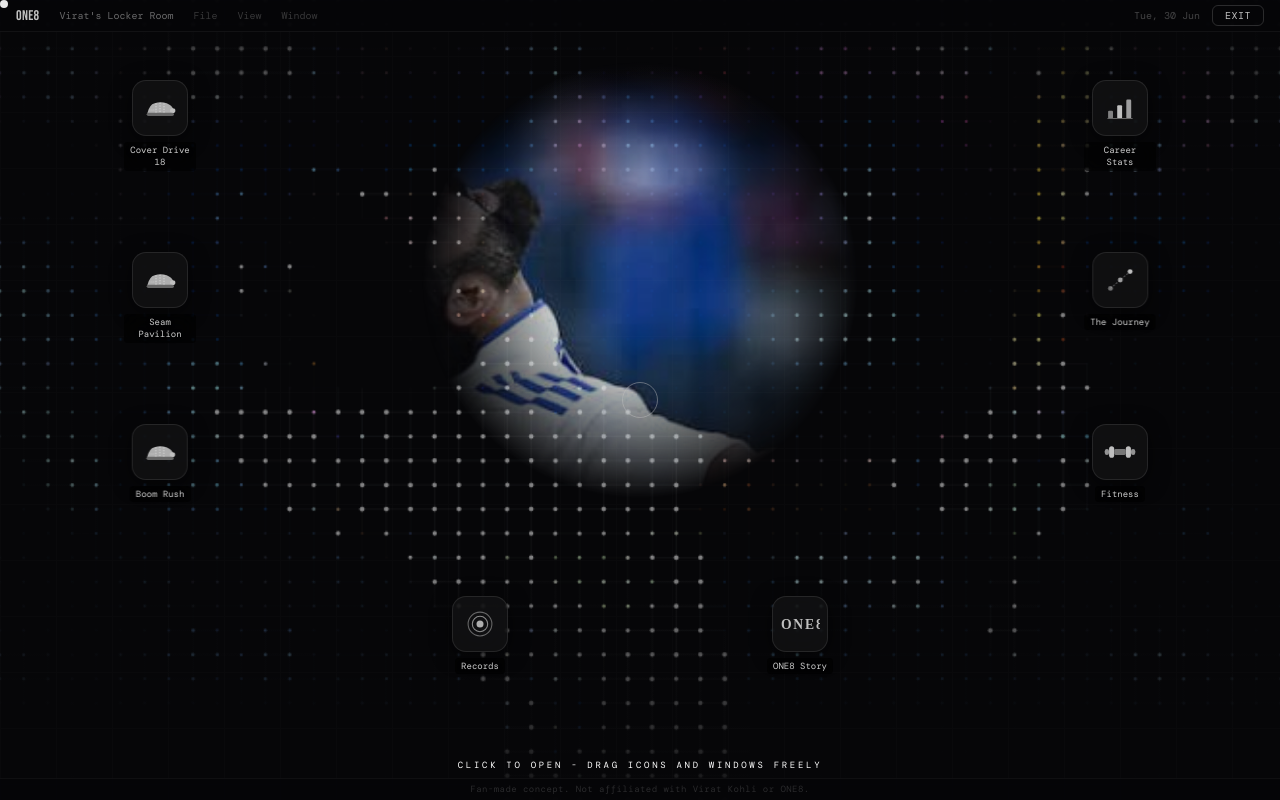
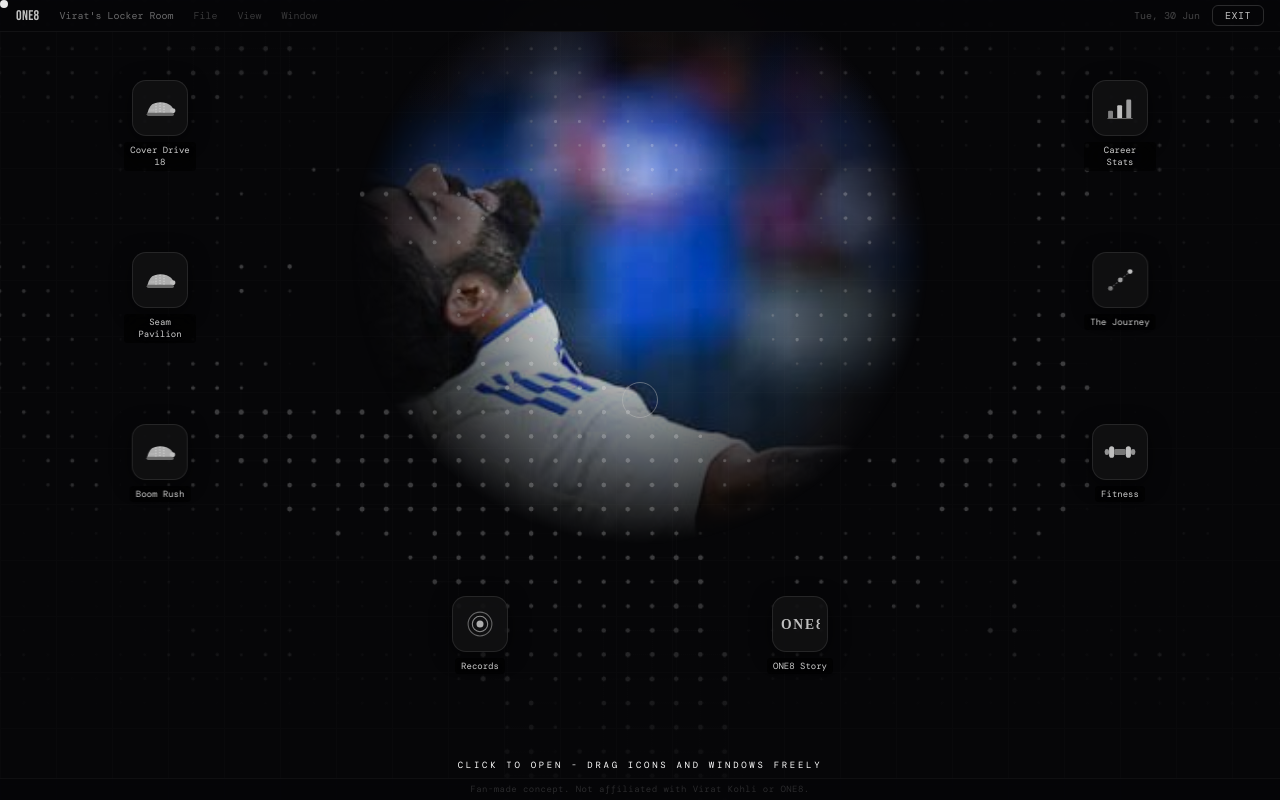
Before and after one commit to devkunal2812/one8, a Next.js app: page /locker-room in a window 1280 px wide. Built offline with nearby package versions, Linux system fonts and the light colour scheme.

Commit message:
fix: locker room background - remove blue tint (dither blend mode screen->lighten + grayscale), sharper photo (full opacity, no darkening filters), smoother 4-stop mask gradient for gradual edge falloff, balanced 340px spotlight

```diff
--- a/src/components/sections/LockerRoom.tsx
+++ b/src/components/sections/LockerRoom.tsx
@@ -66,10 +66,9 @@
 
 /* ── Interactive background: dither pattern reveals Virat photo on cursor proximity ── */
 function LockerBackground() {
-  const wrapRef  = useRef<HTMLDivElement>(null)
   const photoRef = useRef<HTMLDivElement>(null)
-  const mouse    = useRef({ x: 0.5, y: 0.35 }) // normalized 0..1, default soft-center
-  const display  = useRef({ x: 0.5, y: 0.35 })
+  const mouse    = useRef({ x: 0.5, y: 0.32 })
+  const display  = useRef({ x: 0.5, y: 0.32 })
 
   useEffect(() => {
     const onMove = (e: MouseEvent) => {
@@ -86,13 +85,15 @@
     let raf: number
     const lerp = (a: number, b: number, t: number) => a + (b - a) * t
     const tick = () => {
-      display.current.x = lerp(display.current.x, mouse.current.x, 0.06)
-      display.current.y = lerp(display.current.y, mouse.current.y, 0.06)
+      display.current.x = lerp(display.current.x, mouse.current.x, 0.07)
+      display.current.y = lerp(display.current.y, mouse.current.y, 0.07)
       const px = `${display.current.x * 100}%`
       const py = `${display.current.y * 100}%`
       if (photoRef.current) {
-        photoRef.current.style.maskImage    = `radial-gradient(circle 280px at ${px} ${py}, black 0%, black 35%, transparent 78%)`
-        photoRef.current.style.webkitMaskImage = photoRef.current.style.maskImage
+        // Soft, wide falloff - no hard edge, photo fades gently into dither
+        const mask = `radial-gradient(circle 340px at ${px} ${py}, black 0%, black 18%, rgba(0,0,0,0.5) 50%, transparent 85%)`
+        photoRef.current.style.maskImage = mask
+        photoRef.current.style.webkitMaskImage = mask
       }
       raf = requestAnimationFrame(tick)
     }
@@ -106,46 +107,46 @@
   }, [])
 
   return (
-    <div ref={wrapRef} className="absolute inset-0 z-0 overflow-hidden pointer-events-none">
-      {/* Base: deep black */}
+    <div className="absolute inset-0 z-0 overflow-hidden pointer-events-none">
+      {/* Base */}
       <div className="absolute inset-0" style={{ background: '#060608' }} />
 
-      {/* Dither pattern layer - always visible, subtle */}
+      {/* Virat photo layer - sharp, natural color, masked reveal */}
+      <div
+        ref={photoRef}
+        className="absolute inset-0"
+        style={{
+          backgroundImage: 'url(/images/locker-virat.jpeg)',
+          backgroundSize: 'cover',
+          backgroundPosition: 'center 18%',
+          opacity: 1,
+          filter: 'contrast(1.04) saturate(1.05)',
+          maskImage: 'radial-gradient(circle 340px at 50% 32%, black 0%, black 18%, rgba(0,0,0,0.5) 50%, transparent 85%)',
+          WebkitMaskImage: 'radial-gradient(circle 340px at 50% 32%, black 0%, black 18%, rgba(0,0,0,0.5) 50%, transparent 85%)',
+        }}
+      />
+
+      {/* Dither pattern - desaturated overlay, only in non-photo areas via multiply (keeps photo clean) */}
       <div
         className="absolute inset-0"
         style={{
           backgroundImage: 'url(/images/locker-dither.png)',
           backgroundSize: 'cover',
           backgroundPosition: 'center',
-          opacity: 0.5,
-          mixBlendMode: 'screen',
+          opacity: 0.22,
+          filter: 'grayscale(1) brightness(1.3)',
+          mixBlendMode: 'lighten',
         }}
       />
 
-      {/* Virat photo layer - masked, revealed near cursor */}
-      <div
-        ref={photoRef}
-        className="absolute inset-0"
-        style={{
-          backgroundImage: 'url(/images/locker-virat.jpeg)',
-          backgroundSize: 'cover',
-          backgroundPosition: 'center 20%',
-          opacity: 0.85,
-          filter: 'grayscale(0.15) contrast(1.05) brightness(0.9)',
-          maskImage: 'radial-gradient(circle 280px at 50% 35%, black 0%, black 35%, transparent 78%)',
-          WebkitMaskImage: 'radial-gradient(circle 280px at 50% 35%, black 0%, black 35%, transparent 78%)',
-          transition: 'opacity 0.4s ease',
-        }}
-      />
-
-      {/* Edge vignette to keep corners dark/clean */}
+      {/* Edge vignette */}
       <div className="absolute inset-0" style={{
-        background: 'radial-gradient(ellipse 90% 80% at 50% 45%, transparent 40%, #060608 95%)',
+        background: 'radial-gradient(ellipse 90% 80% at 50% 42%, transparent 38%, #060608 96%)',
       }} />
 
       {/* Bottom fade for menu bar / icons readability */}
       <div className="absolute inset-0" style={{
-        background: 'linear-gradient(180deg, rgba(6,6,8,0.4) 0%, transparent 18%, transparent 70%, rgba(6,6,8,0.75) 100%)',
+        background: 'linear-gradient(180deg, rgba(6,6,8,0.45) 0%, transparent 16%, transparent 72%, rgba(6,6,8,0.8) 100%)',
       }} />
     </div>
   )
```
